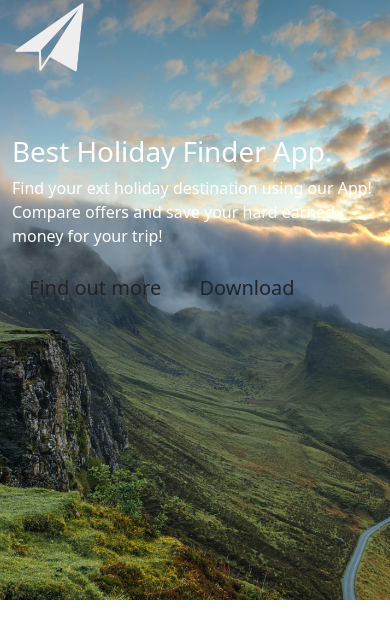
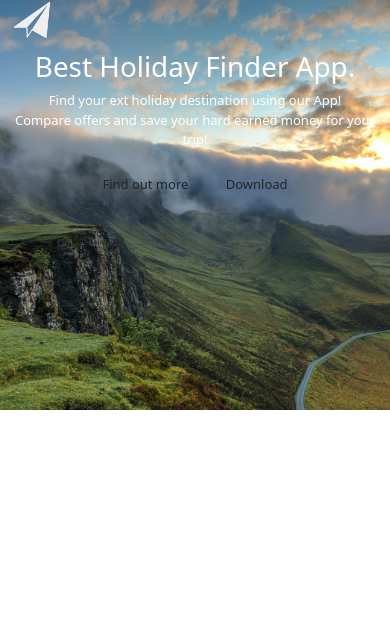
Before and after one commit to ianclemence/Web-Development-Projects, a PHP site: page / in a window 390 px wide. Shown: the top 639 px of the page. Run offline with PHP 8.4, Linux system fonts and the light colour scheme.

Commit message:
Initial Commit

```diff
--- a/6. App Landing Page/styling.css
+++ b/6. App Landing Page/styling.css
@@ -38,3 +38,46 @@
     background-color: rgb(145, 82, 58);
 
 }
+
+/*Add styling for devices between 480px and 768px*/
+@media (min-width: 480px) and (max-width: 768px){
+    .jumbotron{
+        height: 410px;
+        margin: 0;
+    }
+    .logo{
+        width: 50px;
+        height: 50px;
+    }
+    .featured h1{
+        padding-top: 30px;
+    }
+    .featured p{
+        font-size: 17px;
+    }
+    .featured{
+        text-align: center;
+    }
+}
+
+
+/*Add styling for devices under 480px */
+@media (max-width: 480px){
+    .jumbotron{
+        height: 410px;
+        margin: 0;
+    }
+    .logo{
+        width: 40px;
+        height: 40px;
+    }
+    .featured h1{
+        padding-top: 10px;
+    }
+    .featured p, .featured a{
+        font-size: 13px;
+    }
+    .featured{
+        text-align: center;
+    }
+}
```
